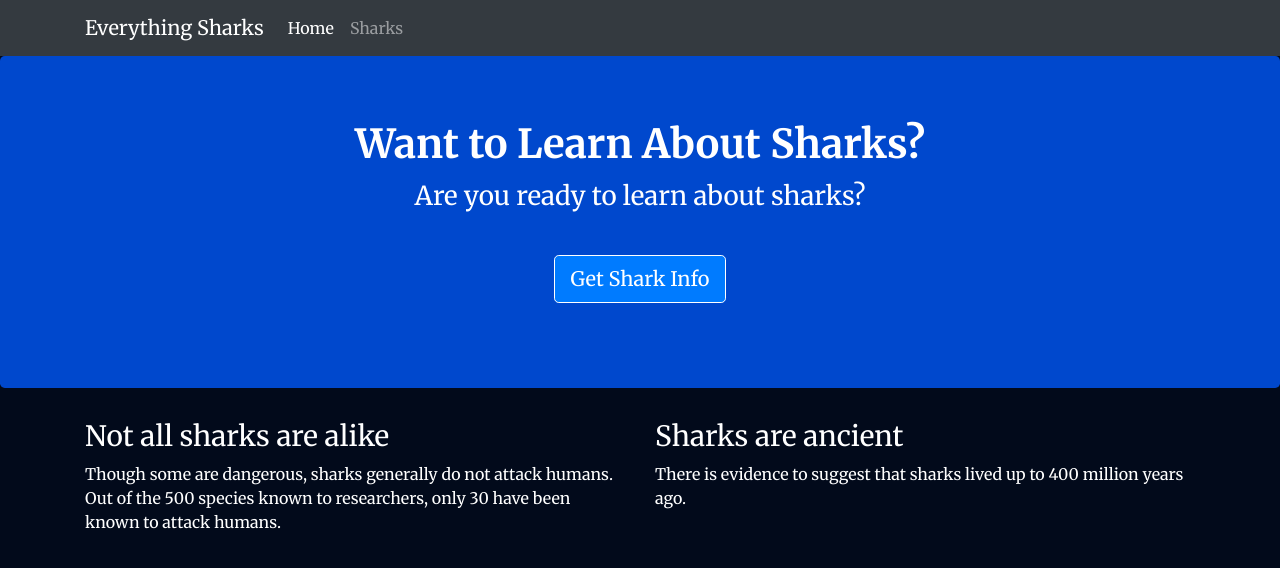
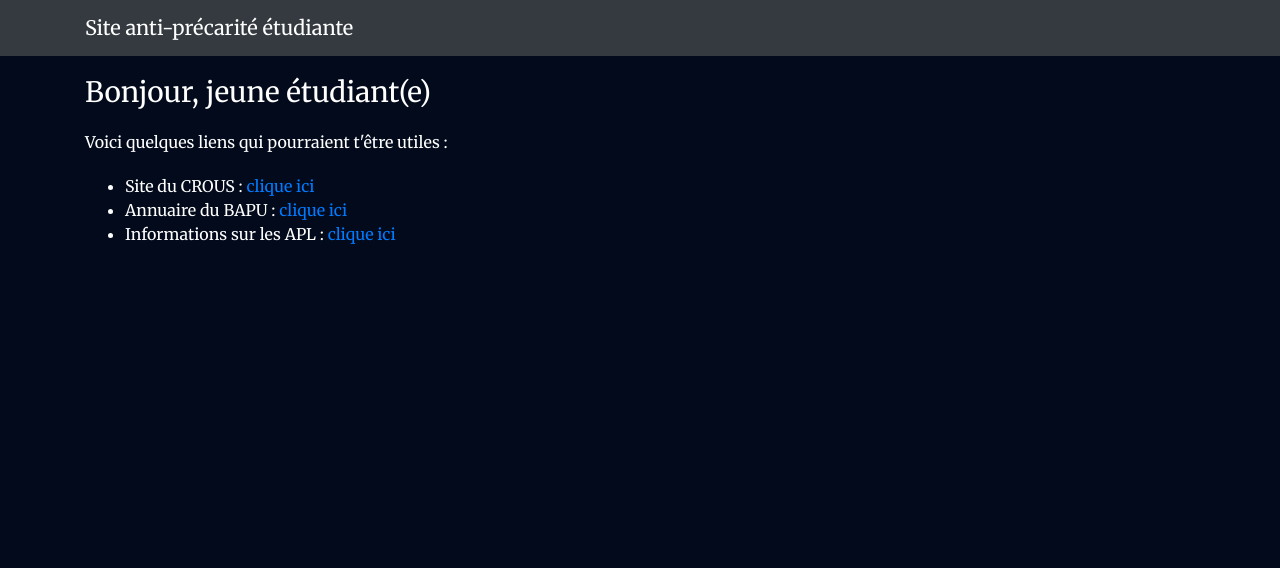
Before and after one commit to Version-Project/ndli2019, a plain HTML site: page views/index.html in a window 1280 px wide. Drawn offline with nearby package versions, Linux system fonts and the light colour scheme.

Commit message:
Défi principal accompli

```diff
--- a/views/index.html
+++ b/views/index.html
@@ -2,7 +2,7 @@
 <html lang="en">
 
 <head>
-    <title>About Sharks</title>
+    <title>Site anti-précarité étudiante</title>
     <meta charset="utf-8">
     <meta name="viewport" content="width=device-width, initial-scale=1">
     <link rel="stylesheet" href="https://stackpath.bootstrapcdn.com/bootstrap/4.1.3/css/bootstrap.min.css" integrity="sha384-MCw98/SFnGE8fJT3GXwEOngsV7Zt27NXFoaoApmYm81iuXoPkFOJwJ8ERdknLPMO" crossorigin="anonymous">
@@ -14,36 +14,21 @@
     <nav class="navbar navbar-dark bg-dark navbar-static-top navbar-expand-md">
         <div class="container">
             <button type="button" class="navbar-toggler collapsed" data-toggle="collapse" data-target="#bs-example-navbar-collapse-1" aria-expanded="false"> <span class="sr-only">Toggle navigation</span>
-            </button> <a class="navbar-brand" href="#">Everything Sharks</a>
-            <div class="collapse navbar-collapse" id="bs-example-navbar-collapse-1">
-                <ul class="nav navbar-nav mr-auto">
-                    <li class="active nav-item"><a href="/" class="nav-link">Home</a>
-                    </li>
-                    <li class="nav-item"><a href="/sharks" class="nav-link">Sharks</a>
-                    </li>
-                </ul>
-            </div>
+            </button> <a class="navbar-brand" href="#">Site anti-précarité étudiante</a>
+
         </div>
     </nav>
-    <div class="jumbotron">
-        <div class="container">
-            <h1>Want to Learn About Sharks?</h1>
-            <p>Are you ready to learn about sharks?</p>
-            <br>
-            <p><a class="btn btn-primary btn-lg" href="/sharks" role="button">Get Shark Info</a>
-            </p>
-        </div>
-    </div>
     <div class="container">
         <div class="row">
-            <div class="col-lg-6">
-                <h3>Not all sharks are alike</h3>
-                <p>Though some are dangerous, sharks generally do not attack humans. Out of the 500 species known to researchers, only 30 have been known to attack humans.
-                </p>
-            </div>
-            <div class="col-lg-6">
-                <h3>Sharks are ancient</h3>
-                <p>There is evidence to suggest that sharks lived up to 400 million years ago.
+            <div class="col-lg-12">
+                <p style="margin-top: 20px;">
+                    <h3  style="margin-bottom: 20px;">Bonjour, jeune étudiant(e)</h3>
+                    Voici quelques liens qui pourraient t'être utiles :
+                    <ul  style="margin-top: 20px;">
+                        <li>Site du CROUS : <a href="https://www.etudiant.gouv.fr/pid33797/cnous-crous.html">clique ici</a></li>
+                        <li>Annuaire du BAPU : <a href="https://annuaire.action-sociale.org/etablissements/jeunes-handicapes/bureau-d-aide-psychologique-universitaire--b-a-p-u---221.html">clique ici</a></li>
+                        <li>Informations sur les APL : <a href="https://www.service-public.fr/particuliers/vosdroits/F12006">clique ici</a></li>
+                    </ul>
                 </p>
             </div>
         </div>
```
Also changed, not shown: views/sharks.html (deleted, +0 -47 lines).
